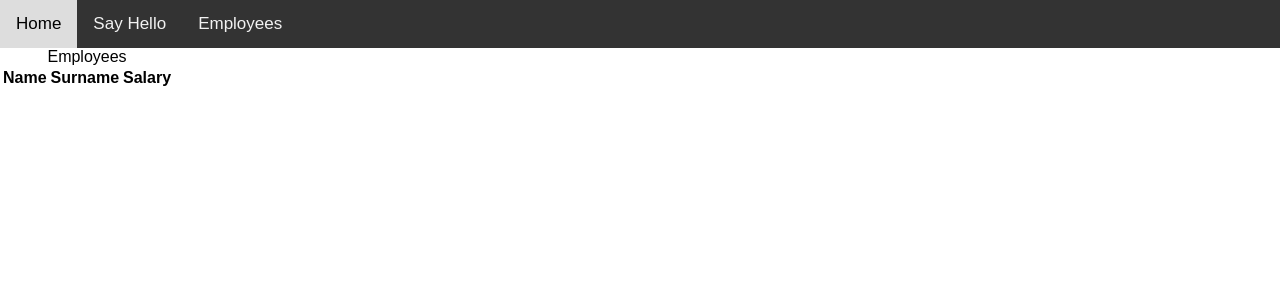
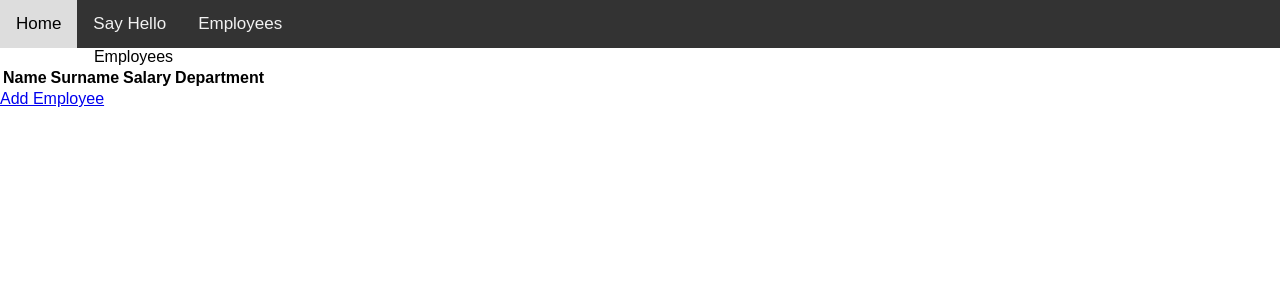
Before and after one commit to tsadimas/flask-efp01, a Flask app: page /employees in a window 1280 px wide. Shown: the top 300 px of the page. Run offline with Flask 2, Linux system fonts and the light colour scheme; data that the repository does not hold is empty; parts of the project's set-up code (start-up, migrations or seed data) failed here and were passed over.

Commit message:
insert employee

```diff
--- a/db.py
+++ b/db.py
@@ -49,6 +49,27 @@
                 error_obj, = err.args
                 print(f"Error fetching Employees: {error_obj.message}")
 
+
+def get_employees_with_department():
+    with pool.acquire() as connection:
+        with connection.cursor() as cursor:
+            try:
+                cursor.execute(
+                    "select A.fname, A.lname, A.salary, B.dname from employee A inner join department B on A.dno = B.dnumber")
+                res = cursor.fetchall()
+                employees = []
+                for row in res:
+                    print(row)
+                    employees.append(
+                        {'name': row[0], 'surname': row[1], 'salary': row[2], 'department': row[3]})
+                print(employees)
+
+                return employees
+
+            except oracledb.Error as err:
+                error_obj, = err.args
+                print(f"Error fetching Employees: {error_obj.message}")
+
 def search_employees(lname: str):
     with pool.acquire() as connection:
         with connection.cursor() as cursor:
@@ -68,3 +89,36 @@
             except oracledb.Error as err:
                 error_obj, = err.args
                 print(f"Error searching for Employee: {error_obj.message}")
+
+
+def get_departments():
+    with pool.acquire() as connection:
+        with connection.cursor() as cursor:
+            try:
+                cursor.execute("select * from department")
+                res = cursor.fetchall()
+                departments = []
+                for row in res:
+                    print(row)
+                    departments.append(
+                        {'name': row[0], 'number': row[1], 'mgrssn': row[2], 'mgrstartdate': row[3]})
+                print(departments)
+
+                return departments
+
+            except oracledb.Error as err:
+                error_obj, = err.args
+                print(f"Error fetching Departments: {error_obj.message}")
+
+
+def save_employee(firstname: str, lastname: str, ssn: int, dep_id: int):
+    with pool.acquire() as connection:
+        with connection.cursor() as cursor:
+            try:
+                cursor.execute(
+                    "insert into employee (fname, lname, ssn, dno) values (:firstname, :lastname, :ssn, :depid)", (firstname, lastname, ssn, dep_id))
+                connection.commit()
+                return True
+            except oracledb.Error as err:
+                error_obj, = err.args
+                print(f"Error fetching Departments: {error_obj.message}")
--- a/main.py
+++ b/main.py
@@ -3,7 +3,7 @@
 import os
 from dotenv import load_dotenv
 
-from db import get_employees, search_employees
+from db import get_employees, search_employees, get_employees_with_department, get_departments, save_employee
 
 
 dotenv_path = os.path.join(os.path.dirname(__file__), '.env')
@@ -46,8 +46,10 @@
 
 @app.route('/employees')
 def show_employees():
-    employees = get_employees()
+    employees = get_employees_with_department()
     return render_template('employee/employees.html', employees=employees)
+
+
 
 
 @app.route('/employees/search', methods = ['GET','POST'])
@@ -63,3 +65,19 @@
     employees = search_employees(lname)
     print(employees)
     return render_template('employee/employees.html', employees=employees)
+
+
+@app.route('/employee/save', methods=['GET', 'POST'])
+def show_employee_form():
+    if request.method == 'POST':
+        ssn = request.form['ssn']
+        first_name = request.form['first_name']
+        last_name = request.form['last_name']
+        salary = request.form['salary']
+        department_id = request.form['department_id']
+        print('first name {} - last name {} - salary - {} - dep id - {}'.format(first_name, last_name, salary, department_id))
+        save_employee(firstname=first_name, lastname=last_name, ssn=ssn, dep_id=department_id)
+        return redirect(url_for('show_employees'))
+    else:
+        depts = get_departments()
+        return render_template('employee/employee_form.html', departments=depts)
--- a/templates/employee/employees.html
+++ b/templates/employee/employees.html
@@ -9,6 +9,7 @@
             <th scope="col">Name</th>
             <th scope="col">Surname</th>
             <th scope="col">Salary</th>
+            <th scope="col">Department</th>
         </tr>
     </thead>
     <tbody>
@@ -17,8 +18,11 @@
             <td>{{ emp.name}}</td>
             <td>{{ emp.surname}}</td>
             <td>{{ emp.salary}}</td>
+            <td>{{ emp.department}}</td>
         </tr>
     {% endfor %}
     </tbody>
 </table>
+
+<a href="/employee/save">Add Employee</a>
 {% endblock%}
```
Also changed, not shown: templates/employee/employee_form.html (added, +25 -0 lines).
